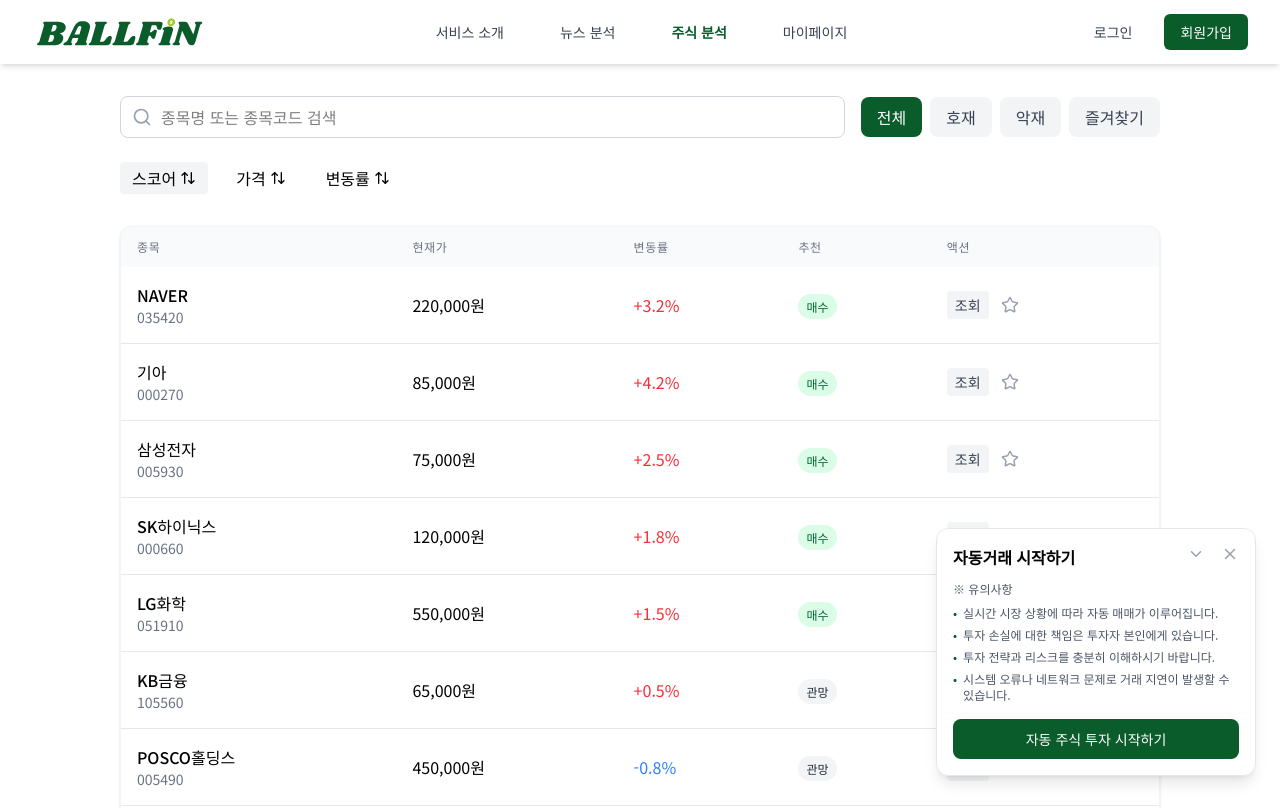
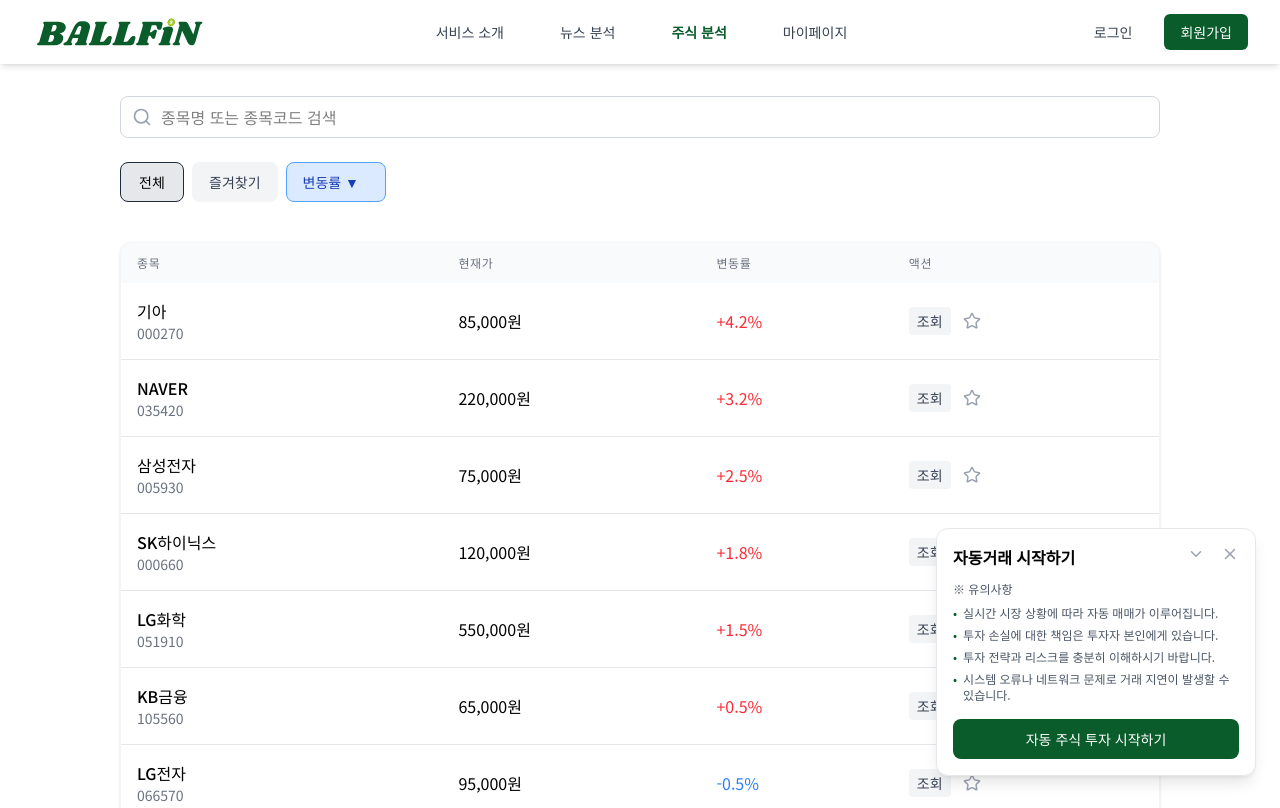
Before and after one commit to BALLFiN/BALLFiN-FE, a React (Vite) app: page /stock in a window 1280 px wide. Shown: the top 808 px of the page. Built offline with nearby package versions, Linux system fonts and the light colour scheme; a web font is replaced by a local one.

Commit message:
🎨: 주식페이지 디자인 피드백 반영

```diff
--- a/src/components/stock/StockList.tsx
+++ b/src/components/stock/StockList.tsx
@@ -8,9 +8,6 @@ interface StockItem {
   price: number;
   change: number;
   sentiment: "positive" | "negative" | "neutral";
-  prediction: {
-    recommendation: "buy" | "sell" | "hold";
-  };
 }
 
 interface StockListProps {
@@ -45,9 +42,6 @@ export default function StockList({
               변동률
             </th>
             <th className="px-4 py-3 text-left text-xs font-medium text-gray-500 uppercase tracking-wider">
-              추천
-            </th>
-            <th className="px-4 py-3 text-left text-xs font-medium text-gray-500 uppercase tracking-wider">
               액션
             </th>
           </tr>
@@ -69,23 +63,6 @@ export default function StockList({
               >
                 {stock.change >= 0 ? "+" : ""}
                 {stock.change}%
-              </td>
-              <td className="px-4 py-4 whitespace-nowrap">
-                <span
-                  className={`px-2 py-1 rounded-full text-xs font-medium ${
-                    stock.prediction.recommendation === "buy"
-                      ? "bg-green-100 text-green-800"
-                      : stock.prediction.recommendation === "sell"
-                        ? "bg-red-100 text-red-800"
-                        : "bg-gray-100 text-gray-800"
-                  }`}
-                >
-                  {stock.prediction.recommendation === "buy"
-                    ? "매수"
-                    : stock.prediction.recommendation === "sell"
-                      ? "매도"
-                      : "관망"}
-                </span>
               </td>
               <td className="px-4 py-4 whitespace-nowrap">
                 <div className="flex items-center gap-2">
--- a/src/pages/stock/stockPage.tsx
+++ b/src/pages/stock/stockPage.tsx
@@ -1,5 +1,4 @@
 import { useState } from "react";
-import { ArrowUpDown } from "lucide-react";
 import StockSearchBar from "@/components/stock/StockSearchBar";
 import StockList from "@/components/stock/StockList";
 import AutoTradingSection from "@/components/stock/AutoTradingSection";
@@ -23,11 +22,8 @@ interface StockItem {
 
 export default function StockPage() {
   const [searchQuery, setSearchQuery] = useState("");
-  const [sortBy, setSortBy] = useState<"score" | "price" | "change">("score");
-  const [sortOrder, setSortOrder] = useState<"asc" | "desc">("desc");
-  const [filter, setFilter] = useState<
-    "all" | "positive" | "negative" | "favorite"
-  >("all");
+  const [mainFilter, setMainFilter] = useState<"all" | "favorite">("all");
+  const [sortOrder, setSortOrder] = useState<"desc" | "asc">("desc");
   const [favoriteStocks, setFavoriteStocks] = useState<number[]>([]);
 
   // 임의 데이터 10개
@@ -203,34 +199,19 @@ export default function StockPage() {
   // 필터링 및 정렬된 데이터 계산
   const filteredAndSortedStocks = allStocks
     .filter((stock) => {
-      // 검색어 필터링
+      // 메인 필터
+      const matchesMain =
+        mainFilter === "all" ? true : favoriteStocks.includes(stock.id);
+      // 검색어 필터
       const matchesSearch = searchQuery
         ? stock.name.toLowerCase().includes(searchQuery.toLowerCase()) ||
           stock.code.includes(searchQuery)
         : true;
-
-      // 감성 필터링
-      const matchesFilter =
-        filter === "all"
-          ? true
-          : filter === "favorite"
-            ? favoriteStocks.includes(stock.id)
-            : stock.sentiment === filter;
-
-      return matchesSearch && matchesFilter;
+      return matchesMain && matchesSearch;
     })
     .sort((a, b) => {
-      // 정렬 기준에 따라 비교
-      let comparison = 0;
-      if (sortBy === "score") {
-        comparison = a.score - b.score;
-      } else if (sortBy === "price") {
-        comparison = a.price - b.price;
-      } else if (sortBy === "change") {
-        comparison = a.change - b.change;
-      }
-
-      // 정렬 방향에 따라 반환
+      // 변동률 정렬
+      const comparison = a.change - b.change;
       return sortOrder === "asc" ? comparison : -comparison;
     });
 
@@ -240,95 +221,44 @@ export default function StockPage() {
       <div className="mb-8">
         <div className="flex justify-center">
           <div className="w-5/6">
-            <div className="flex items-center gap-4 mb-6">
-              <div className="flex-1">
+            <div className="mb-6">
               <StockSearchBar
                 onSearch={handleSearch}
                 placeholder="종목명 또는 종목코드 검색"
                 allStocks={allStocks}
               />
             </div>
-              <div className="flex gap-2">
+            {/* 필터 + 정렬 한 줄에 배치 */}
+            <div className="flex items-center gap-2 mb-2">
+              {/* 필터/정렬 (왼쪽) */}
               <button
-                  onClick={() => setFilter("all")}
-                  className={`px-4 py-2 rounded-lg ${
-                    filter === "all"
-                      ? "bg-[#0A5C2B] text-white"
-                      : "bg-gray-100 text-gray-700 hover:bg-gray-200"
+                onClick={() => setMainFilter("all")}
+                className={`px-4 py-2 rounded-lg text-sm font-medium transition-colors h-10 min-w-[64px] ${
+                  mainFilter === "all"
+                    ? "bg-gray-200 text-black border border-gray-800"
+                    : "bg-gray-100 text-gray-700 hover:bg-gray-200 border border-transparent"
                 }`}
               >
                 전체
               </button>
               <button
-                  onClick={() => setFilter("positive")}
-                  className={`px-4 py-2 rounded-lg ${
-                    filter === "positive"
-                      ? "bg-[#0A5C2B] text-white"
-                      : "bg-gray-100 text-gray-700 hover:bg-gray-200"
-                  }`}
-                >
-                  호재
-                </button>
-                <button
-                  onClick={() => setFilter("negative")}
-                  className={`px-4 py-2 rounded-lg ${
-                    filter === "negative"
-                      ? "bg-[#0A5C2B] text-white"
-                      : "bg-gray-100 text-gray-700 hover:bg-gray-200"
-                  }`}
-                >
-                  악재
-                </button>
-                <button
-                  onClick={() => setFilter("favorite")}
-                  className={`px-4 py-2 rounded-lg ${
-                    filter === "favorite"
-                      ? "bg-[#0A5C2B] text-white"
-                      : "bg-gray-100 text-gray-700 hover:bg-gray-200"
+                onClick={() => setMainFilter("favorite")}
+                className={`px-4 py-2 rounded-lg text-sm font-medium transition-colors h-10 min-w-[64px] ${
+                  mainFilter === "favorite"
+                    ? "bg-yellow-200 text-yellow-900 border border-yellow-400"
+                    : "bg-gray-100 text-gray-700 hover:bg-gray-200 border border-transparent"
                 }`}
               >
                 즐겨찾기
               </button>
-              </div>
-            </div>
-
-            {/* 정렬 옵션 */}
-            <div className="flex items-center gap-4">
+              {/* 변동률 정렬 버튼 */}
               <button
-                onClick={() => {
-                  setSortBy("score");
-                  setSortOrder(sortOrder === "asc" ? "desc" : "asc");
-                }}
-                className={`flex items-center gap-1 px-3 py-1 rounded ${
-                  sortBy === "score" ? "bg-gray-100" : ""
-                }`}
+                onClick={() =>
+                  setSortOrder(sortOrder === "asc" ? "desc" : "asc")
+                }
+                className={`flex items-center gap-1 px-4 py-2 rounded-lg text-sm font-medium transition-colors h-10 min-w-[100px] bg-blue-100 text-blue-800 border border-blue-400`}
               >
-                <span>스코어</span>
-                <ArrowUpDown className="w-4 h-4" />
-              </button>
-              <button
-                onClick={() => {
-                  setSortBy("price");
-                  setSortOrder(sortOrder === "asc" ? "desc" : "asc");
-                }}
-                className={`flex items-center gap-1 px-3 py-1 rounded ${
-                  sortBy === "price" ? "bg-gray-100" : ""
-                }`}
-              >
-                <span>가격</span>
-                <ArrowUpDown className="w-4 h-4" />
-              </button>
-              <button
-                onClick={() => {
-                  setSortBy("change");
-                  setSortOrder(sortOrder === "asc" ? "desc" : "asc");
-                }}
-                className={`flex items-center gap-1 px-3 py-1 rounded ${
-                  sortBy === "change" ? "bg-gray-100" : ""
-                }`}
-              >
-                <span>변동률</span>
-                <ArrowUpDown className="w-4 h-4" />
+                변동률 {sortOrder === "asc" ? "▲" : "▼"}
               </button>
             </div>
           </div>
```
Lines whose indentation alone changed are shown as unchanged.
